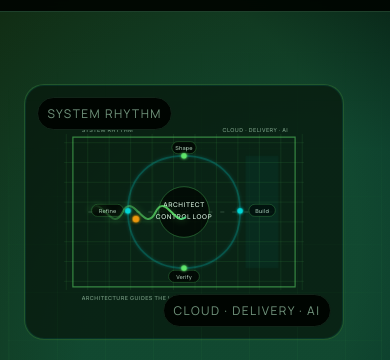
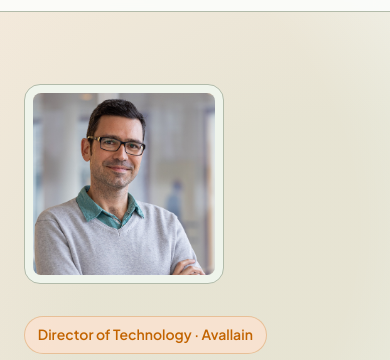
Before and after one commit to carlosparamio/carlosparamio.github.io, an Astro site: page / in a window 390 px wide. Shown: the part 65-425 px from the top of the page. Built offline with nearby package versions, Linux system fonts and the light colour scheme; Astro itself is replaced by a stand-in of ours.

Commit message:
redesign: hero, capabilities, link-cards, and theme default
- Hero: mixed-case kicker, shorter H1, drop decorative ::before grid,
  width/height on photo, mobile photo cap
- Capabilities: integrate Cloud Architecture lead into section
  description, drop FeaturedService, 3-card grid
- Cards: drop banned side-stripe and floating outline; add
  terracotta title hover to project-overview, publication, and
  cert cards
- Testimonials: rename kicker to Endorsements, curly quotes
- Theme: default light, user preference (localStorage) > browser
  preference (prefers-color-scheme)
- Body backdrop: quiet radial gradients
- Hero CTA: drop "Read architecture background" (mislabelled target)

```diff
--- a/docker-compose.yml
+++ b/docker-compose.yml
@@ -1,6 +1,7 @@
 services:
   dev:
     build: .
+    user: "1000:1000"
     ports:
       - "4321:4321"
     volumes:
--- a/src/components/Header.astro
+++ b/src/components/Header.astro
@@ -330,6 +330,7 @@ const isActive = (href: string) => {
     display: none;
     background: color-mix(in oklch, var(--color-background) 96%, transparent 4%);
     border-bottom: 1px solid var(--color-border);
+    padding-block: var(--space-2);
   }
 
   .mobile-nav.open {
--- a/src/components/TestimonialCard.astro
+++ b/src/components/TestimonialCard.astro
@@ -11,7 +11,7 @@ const { quote, name, position, avatar, url } = Astro.props;
 ---
 
 <blockquote class="card testimonial-card">
-  <p class="testimonial-quote">"{quote}"</p>
+  <p class="testimonial-quote">“{quote}”</p>
   <footer class="flex items-center gap-4">
     <img
       src={`/images/testimonials/${avatar}`}
--- a/src/layouts/BaseLayout.astro
+++ b/src/layouts/BaseLayout.astro
@@ -27,8 +27,8 @@ const { title, description = 'Web application development and architecture exper
     <link rel="icon" type="image/svg+xml" href="/favicon.svg" />
     <link rel="preconnect" href="https://fonts.googleapis.com">
     <link rel="preconnect" href="https://fonts.gstatic.com" crossorigin>
-    <link rel="preload" as="style" href="https://fonts.googleapis.com/css2?family=Manrope:wght@400;500;600&family=Sora:wght@500;600;700&display=swap" onload="this.onload=null;this.rel='stylesheet'">
-    <noscript><link rel="stylesheet" href="https://fonts.googleapis.com/css2?family=Manrope:wght@400;500;600&family=Sora:wght@500;600;700&display=swap"></noscript>
+    <link rel="preload" as="style" href="https://fonts.googleapis.com/css2?family=Plus+Jakarta+Sans:wght@400;500;600;700&display=swap" onload="this.onload=null;this.rel='stylesheet'">
+    <noscript><link rel="stylesheet" href="https://fonts.googleapis.com/css2?family=Plus+Jakarta+Sans:wght@400;500;600;700&display=swap"></noscript>
     <ViewTransitions />
     <title>{title} | Carlos Paramio</title>
     <script type="application/ld+json" set:html={JSON.stringify({
@@ -48,11 +48,15 @@ const { title, description = 'Web application development and architecture exper
     })} />
     <script is:inline>
       function initTheme() {
-        if (localStorage.theme === 'light') {
-          document.documentElement.classList.remove('dark');
-        } else {
-          document.documentElement.classList.add('dark');
-        }
+        try {
+          var stored = localStorage.getItem('theme');
+          if (stored === 'light' || stored === 'dark') {
+            document.documentElement.classList.toggle('dark', stored === 'dark');
+            return;
+          }
+        } catch (e) {}
+        var prefersDark = window.matchMedia('(prefers-color-scheme: dark)').matches;
+        document.documentElement.classList.toggle('dark', prefersDark);
       }
       initTheme();
       document.addEventListener('astro:page-load', initTheme);
@@ -60,38 +64,38 @@ const { title, description = 'Web application development and architecture exper
     <style is:global>
       :root {
         /* Redesign branch: agentic infrastructure lab */
-        --color-primary: oklch(28% 0.07 155);
-        --color-secondary: oklch(23% 0.06 155);
-        --color-accent: oklch(56% 0.19 145);
-        --color-signal: oklch(70% 0.15 190);
+        --color-primary: oklch(35% 0.06 130);
+        --color-secondary: oklch(28% 0.05 130);
+        --color-accent: oklch(60% 0.15 55);
+        --color-signal: oklch(72% 0.10 165);
         --color-warm-signal: oklch(66% 0.16 70);
 
         /* Semantic surface colors */
-        --color-surface: oklch(98% 0.006 155);
-        --color-surface-raised: oklch(96% 0.012 155);
-        --color-background: oklch(99% 0.004 155);
+        --color-surface: oklch(98% 0.006 130);
+        --color-surface-raised: oklch(96% 0.012 130);
+        --color-background: oklch(99% 0.004 130);
 
         /* Semantic text colors */
-        --color-text: oklch(28% 0.04 155);
-        --color-text-muted: oklch(43% 0.035 155);
-        --color-text-subtle: oklch(49% 0.04 155);
-        --color-text-inverse: oklch(98% 0.006 155);
+        --color-text: oklch(28% 0.04 130);
+        --color-text-muted: oklch(43% 0.035 130);
+        --color-text-subtle: oklch(49% 0.04 130);
+        --color-text-inverse: oklch(98% 0.006 130);
 
         /* Neutral scale - green-tinted for cohesion */
-        --color-gray-50: oklch(96% 0.01 155);
-        --color-gray-100: oklch(92% 0.014 155);
-        --color-gray-200: oklch(84% 0.018 155);
+        --color-gray-50: oklch(96% 0.01 130);
+        --color-gray-100: oklch(92% 0.014 130);
+        --color-gray-200: oklch(84% 0.018 130);
 
         /* Border */
-        --color-border: oklch(78% 0.025 155);
-        --color-border-subtle: oklch(88% 0.015 155);
+        --color-border: oklch(78% 0.025 130);
+        --color-border-subtle: oklch(88% 0.015 130);
 
         /* Accent backgrounds */
-        --color-accent-bg: oklch(93% 0.04 150);
+        --color-accent-bg: oklch(93% 0.04 55);
 
         /* Button hover (light mode) */
-        --color-btn-hover-bg: oklch(28% 0.09 155);
-        --color-btn-hover-text: oklch(98% 0.006 155);
+        --color-btn-hover-bg: oklch(35% 0.08 130);
+        --color-btn-hover-text: oklch(98% 0.006 130);
 
         /* Spacing scale */
         --space-1: 0.25rem;
@@ -133,32 +137,32 @@ const { title, description = 'Web application development and architecture exper
       }
 
       :root.dark {
-        --color-primary: oklch(86% 0.12 150);
-        --color-secondary: oklch(75% 0.10 155);
-        --color-accent: oklch(82% 0.20 145);
-        --color-signal: oklch(78% 0.16 195);
+        --color-primary: oklch(86% 0.12 130);
+        --color-secondary: oklch(75% 0.10 130);
+        --color-accent: oklch(65% 0.14 50);
+        --color-signal: oklch(80% 0.12 170);
         --color-warm-signal: oklch(75% 0.16 70);
 
-        --color-surface: oklch(15% 0.025 155);
-        --color-surface-raised: oklch(19% 0.032 155);
-        --color-background: oklch(10% 0.025 155);
+        --color-surface: oklch(15% 0.025 130);
+        --color-surface-raised: oklch(19% 0.032 130);
+        --color-background: oklch(10% 0.025 130);
 
-        --color-text: oklch(89% 0.035 155);
-        --color-text-muted: oklch(72% 0.04 155);
-        --color-text-subtle: oklch(64% 0.055 155);
-        --color-text-inverse: oklch(10% 0.025 155);
+        --color-text: oklch(89% 0.035 130);
+        --color-text-muted: oklch(72% 0.04 130);
+        --color-text-subtle: oklch(64% 0.055 130);
+        --color-text-inverse: oklch(10% 0.025 130);
 
-        --color-gray-50: oklch(15% 0.025 155);
-        --color-gray-100: oklch(20% 0.028 155);
-        --color-gray-200: oklch(30% 0.032 155);
+        --color-gray-50: oklch(15% 0.025 130);
+        --color-gray-100: oklch(20% 0.028 130);
+        --color-gray-200: oklch(30% 0.032 130);
 
-        --color-border: oklch(34% 0.055 155);
-        --color-border-subtle: oklch(24% 0.035 155);
+        --color-border: oklch(34% 0.055 130);
+        --color-border-subtle: oklch(24% 0.035 130);
 
-        --color-accent-bg: oklch(22% 0.07 150);
+        --color-accent-bg: oklch(22% 0.07 55);
 
-        --color-btn-hover-bg: oklch(86% 0.16 145);
-        --color-btn-hover-text: oklch(10% 0.025 155);
+        --color-btn-hover-bg: oklch(86% 0.16 130);
+        --color-btn-hover-text: oklch(10% 0.025 130);
       }
 
       * {
@@ -169,7 +173,7 @@ const { title, description = 'Web application development and architecture exper
 
       html {
         scroll-behavior: smooth;
-        font-family: 'Manrope', system-ui, -apple-system, sans-serif;
+        font-family: 'Plus Jakarta Sans', system-ui, -apple-system, sans-serif;
         font-size: 16px;
         line-height: 1.5;
         -webkit-font-smoothing: antialiased;
@@ -180,8 +184,8 @@ const { title, description = 'Web application development and architecture exper
 
       body {
         background:
-          radial-gradient(circle at 18% 8%, color-mix(in oklch, var(--color-accent) 18%, transparent) 0 18rem, transparent 34rem),
-          radial-gradient(circle at 86% 12%, color-mix(in oklch, var(--color-signal) 16%, transparent) 0 16rem, transparent 32rem),
+          radial-gradient(circle at 18% 8%, color-mix(in oklch, var(--color-accent) 12%, transparent) 0 18rem, transparent 34rem),
+          radial-gradient(circle at 86% 12%, color-mix(in oklch, var(--color-signal) 10%, transparent) 0 16rem, transparent 32rem),
           var(--color-background);
         color: var(--color-text);
         min-height: 100vh;
@@ -268,7 +272,7 @@ const { title, description = 'Web application development and architecture exper
       /* Typography - Clear hierarchy */
       h1, h2, h3, h4, h5, h6 {
         color: var(--color-primary);
-        font-family: 'Sora', 'Manrope', system-ui, sans-serif;
+        font-family: 'Plus Jakarta Sans', system-ui, sans-serif;
         font-weight: 700;
         line-height: 1.08;
         letter-spacing: -0.035em;
--- a/src/pages/about.astro
+++ b/src/pages/about.astro
@@ -116,6 +116,7 @@ import certifications from '../data/certifications.json';
     color: var(--color-text);
     font-weight: 600;
     line-height: 1.35;
+    transition: color var(--transition-fast);
   }
 
   @media (max-width: 640px) {
--- a/src/pages/index.astro
+++ b/src/pages/index.astro
@@ -1,15 +1,10 @@
 ---
 import BaseLayout from '../layouts/BaseLayout.astro';
 import ServiceCard from '../components/ServiceCard.astro';
-import AgentLoopOscilloscope from '../components/AgentLoopOscilloscope.astro';
 import testimonials from '../data/testimonials.json';
 import TestimonialCard from '../components/TestimonialCard.astro';
 
 const services = [
-  {
-    title: 'Cloud Architecture at Scale',
-    description: 'Design AWS and SaaS platforms that absorb real traffic, AI workloads, and operational pressure without turning cost or reliability into surprises.',
-  },
   {
     title: 'Technical Leadership',
     description: 'Guide teams through architectural trade-offs, delivery constraints, and platform decisions with the perspective of two decades building production software.',
@@ -20,7 +15,7 @@ const services = [
   },
   {
     title: 'Agentic Systems Exploration',
-    description: 'Shape early agent workflows with clear boundaries, evaluation habits, tool access, and operational thinking before they become production dependencies.',
+    description: 'Shape early agent workflows (clear boundaries, evaluation habits, tool access, operational thinking) before they become production dependencies.',
   },
 ];
 ---
@@ -28,20 +23,19 @@ const services = [
 <BaseLayout title="Home">
   <section class="hero-section shell">
     <div class="hero-content">
-      <div class="hero-visual" aria-hidden="true">
-        <AgentLoopOscilloscope />
+      <div class="hero-visual">
+        <img src="/images/carlos.jpg" alt="Carlos Paramio" class="hero-photo" width="360" height="360" />
       </div>
       <div class="hero-text">
-        <p class="hero-kicker animate-fade-up">Director of Technology at Avallain · Software & cloud architect</p>
+        <p class="hero-kicker animate-fade-up">Director of Technology · Avallain</p>
         <h1 class="text-display font-semibold animate-fade-up" style="animation-delay: 80ms;">
-          Software architecture for cloud and AI systems
+          Software architecture for cloud and AI
         </h1>
         <p class="hero-subtitle text-lg text-muted max-w-xl animate-fade-up" style="animation-delay: 160ms;">
           20+ years designing scalable software and cloud platforms. I now apply that architecture discipline to AI-assisted delivery, agent workflows, and systems that need to survive real production constraints.
         </p>
         <div class="hero-actions animate-fade-up" style="animation-delay: 240ms;">
           <a href="/projects" class="btn btn-primary">See selected work</a>
-          <a href="/about#testimonials" class="btn btn-secondary">Read architecture background</a>
         </div>
       </div>
     </div>
@@ -49,14 +43,13 @@ const services = [
 
   <section class="section shell" aria-labelledby="services-heading">
     <header class="section-heading animate-fade-up">
-      <span class="section-kicker">Capabilities</span>
       <h2 id="services-heading">Cloud systems, technical leadership, and AI-assisted delivery</h2>
       <p class="section-description">
-        Architecture remains the foundation: clear boundaries, resilient platforms, cost awareness, and technical leadership. AI is a new layer in that system, not a replacement for engineering judgment.
+        <strong>Cloud architecture at scale</strong> — Design AWS and SaaS platforms that absorb real traffic, AI workloads, and operational pressure without turning cost or reliability into surprises. Architecture remains the foundation: clear boundaries, resilient platforms, cost awareness, and technical leadership. AI is a new layer in that system, not a replacement for engineering judgment.
       </p>
     </header>
     {services.length > 0 && (
-      <div class="grid grid-cols-1 md:grid-cols-2 gap-6 animate-stagger">
+      <div class="grid grid-cols-1 md:grid-cols-2 lg:grid-cols-3 gap-6 mt-8 animate-stagger">
         {services.map((service) => (
           <ServiceCard {...service} />
         ))}
@@ -66,7 +59,7 @@ const services = [
 
   <section class="section shell section-divider" aria-labelledby="testimonials-heading">
     <header class="section-heading animate-fade-up">
-      <span class="section-kicker">Signals</span>
+      <span class="section-kicker">Endorsements</span>
       <h2 id="testimonials-heading">Trusted by teams building real products</h2>
       <p class="section-description">
         Leaders, founders, and engineers I have partnered with across architecture, delivery, and technical decision-making.
@@ -98,58 +91,26 @@ const services = [
     gap: clamp(2rem, 7vw, 6rem);
   }
 
-  .hero-content::before {
-    content: '';
-    position: absolute;
-    inset: -2rem -1rem;
-    border: 1px solid color-mix(in oklch, var(--color-accent) 16%, transparent);
-    background:
-      linear-gradient(90deg, color-mix(in oklch, var(--color-accent) 10%, transparent) 1px, transparent 1px),
-      linear-gradient(0deg, color-mix(in oklch, var(--color-accent) 8%, transparent) 1px, transparent 1px);
-    background-size: 48px 48px;
-    opacity: 0.55;
-    pointer-events: none;
-    mask-image: radial-gradient(circle at 58% 42%, black, transparent 74%);
-  }
-
   .hero-visual {
     position: relative;
     justify-self: center;
     flex-shrink: 0;
-    width: clamp(210px, 32vw, 420px);
-    height: clamp(168px, 25vw, 336px);
-    color: var(--color-primary);
-    padding: clamp(1rem, 3vw, 2rem);
-    border: 1px solid color-mix(in oklch, var(--color-accent) 28%, transparent);
-    background: color-mix(in oklch, var(--color-surface-raised) 74%, transparent);
-    border-radius: 1.25rem;
-    box-shadow: inset 0 0 0 1px color-mix(in oklch, var(--color-signal) 10%, transparent);
+    width: clamp(240px, 30vw, 360px);
+    aspect-ratio: 1 / 1;
+    border-radius: 1rem;
+    border: 1px solid var(--color-border);
+    padding: var(--space-2);
+    background-color: var(--color-surface-raised);
+    display: flex;
+    align-items: center;
+    justify-content: center;
   }
 
-  .hero-visual::before,
-  .hero-visual::after {
-    position: absolute;
-    z-index: 1;
-    font-size: var(--text-xs);
-    letter-spacing: 0.12em;
-    text-transform: uppercase;
-    color: var(--color-text-subtle);
-    background: var(--color-background);
-    border: 1px solid var(--color-border-subtle);
-    border-radius: 999px;
-    padding: 0.35rem 0.6rem;
-  }
-
-  .hero-visual::before {
-    content: 'System rhythm';
-    top: 0.75rem;
-    left: 0.75rem;
-  }
-
-  .hero-visual::after {
-    content: 'Cloud · delivery · AI';
-    right: 0.75rem;
-    bottom: 0.75rem;
+  .hero-photo {
+    width: 100%;
+    height: 100%;
+    object-fit: cover;
+    border-radius: calc(1rem - var(--space-2));
   }
 
   .hero-text {
@@ -163,14 +124,13 @@ const services = [
 
   .hero-kicker {
     width: fit-content;
-    font-size: var(--text-xs);
-    letter-spacing: 0.16em;
-    text-transform: uppercase;
+    font-size: var(--text-sm);
+    letter-spacing: 0;
     font-weight: 600;
     color: var(--color-accent);
     border: 1px solid color-mix(in oklch, var(--color-accent) 28%, transparent);
     border-radius: 999px;
-    padding: 0.4rem 0.7rem;
+    padding: 0.4rem 0.8rem;
     background: color-mix(in oklch, var(--color-accent-bg) 70%, transparent);
   }
 
@@ -194,8 +154,8 @@ const services = [
 
     .hero-visual {
       order: -1;
-      width: min(100%, 320px);
-      height: 256px;
+      width: min(100%, 200px);
+      height: auto;
       justify-self: start;
     }
 
--- a/src/pages/projects.astro
+++ b/src/pages/projects.astro
@@ -48,7 +48,7 @@ const avallainProducts = [
         {avallainProducts.map((product) => (
           <a href={product.url} target="_blank" rel="noopener noreferrer" class="card card-link project-overview-card">
             <span class="project-kicker">Product</span>
-            <h3 class="font-semibold text-heading">{product.name}</h3>
+            <h3 class="project-overview-title font-semibold text-heading">{product.name}</h3>
             <p class="text-sm text-muted">{product.summary}</p>
           </a>
         ))}
@@ -110,6 +110,10 @@ const avallainProducts = [
     gap: var(--space-2);
   }
 
+  .project-overview-title {
+    transition: color var(--transition-fast);
+  }
+
   @media (max-width: 640px) {
     .project-group-header {
       max-width: 100%;
--- a/src/pages/publications.astro
+++ b/src/pages/publications.astro
@@ -101,6 +101,7 @@ import publications from '../data/publications.json';
   .publication-title {
     font-size: var(--text-xl);
     color: var(--color-primary);
+    transition: color var(--transition-fast);
   }
 
   .publication-meta {
--- a/src/styles/components.css
+++ b/src/styles/components.css
@@ -14,45 +14,17 @@
     linear-gradient(135deg, color-mix(in oklch, var(--color-surface-raised) 86%, transparent), color-mix(in oklch, var(--color-surface) 92%, transparent));
   border: 1px solid color-mix(in oklch, var(--color-border) 72%, transparent);
   border-radius: 1rem;
-  transition: border-color var(--transition-base), transform var(--transition-base), background-color var(--transition-base), box-shadow var(--transition-base);
-}
-
-.card::after {
-  content: '';
-  position: absolute;
-  inset: -2px;
-  border-radius: inherit;
-  border: 1.5px solid transparent;
-  pointer-events: none;
-  transition: border-color var(--transition-base), opacity var(--transition-base);
-  opacity: 0;
+  transition: border-color var(--transition-base), background-color var(--transition-base);
 }
 
 .card:hover,
 .card:focus-within {
   border-color: color-mix(in oklch, var(--color-accent) 48%, transparent);
   background-color: color-mix(in oklch, var(--color-surface-raised) 86%, var(--color-accent) 14%);
-  box-shadow: 0 0 0 1px color-mix(in oklch, var(--color-accent) 18%, transparent);
-  transform: translateY(-3px);
-}
-
-.card:hover::after,
-.card:focus-within::after {
-  opacity: 1;
-  border-color: color-mix(in oklch, var(--color-accent) 55%, transparent);
 }
 
 .card:focus-within {
   outline: none;
-}
-
-.card:focus-visible {
-  outline: none;
-}
-
-.card:focus-visible::after {
-  opacity: 1;
-  border-color: color-mix(in oklch, var(--color-accent) 65%, transparent);
 }
 
 .card-stack {
@@ -80,6 +52,21 @@
 }
 
 .card:hover .service-title {
+  color: var(--color-accent);
+}
+
+.card:hover .project-overview-title,
+.card:focus-within .project-overview-title {
+  color: var(--color-accent);
+}
+
+.card:hover .publication-title,
+.card:focus-within .publication-title {
+  color: var(--color-accent);
+}
+
+.card:hover .cert-name,
+.card:focus-within .cert-name {
   color: var(--color-accent);
 }
 
@@ -239,8 +226,7 @@
 }
 
 @media (prefers-reduced-motion: reduce) {
-  .card,
-  .card::after {
+  .card {
     transition: none;
   }
 
```
Also changed, not shown: public/images/carlos.jpg (added), 3 other files.
